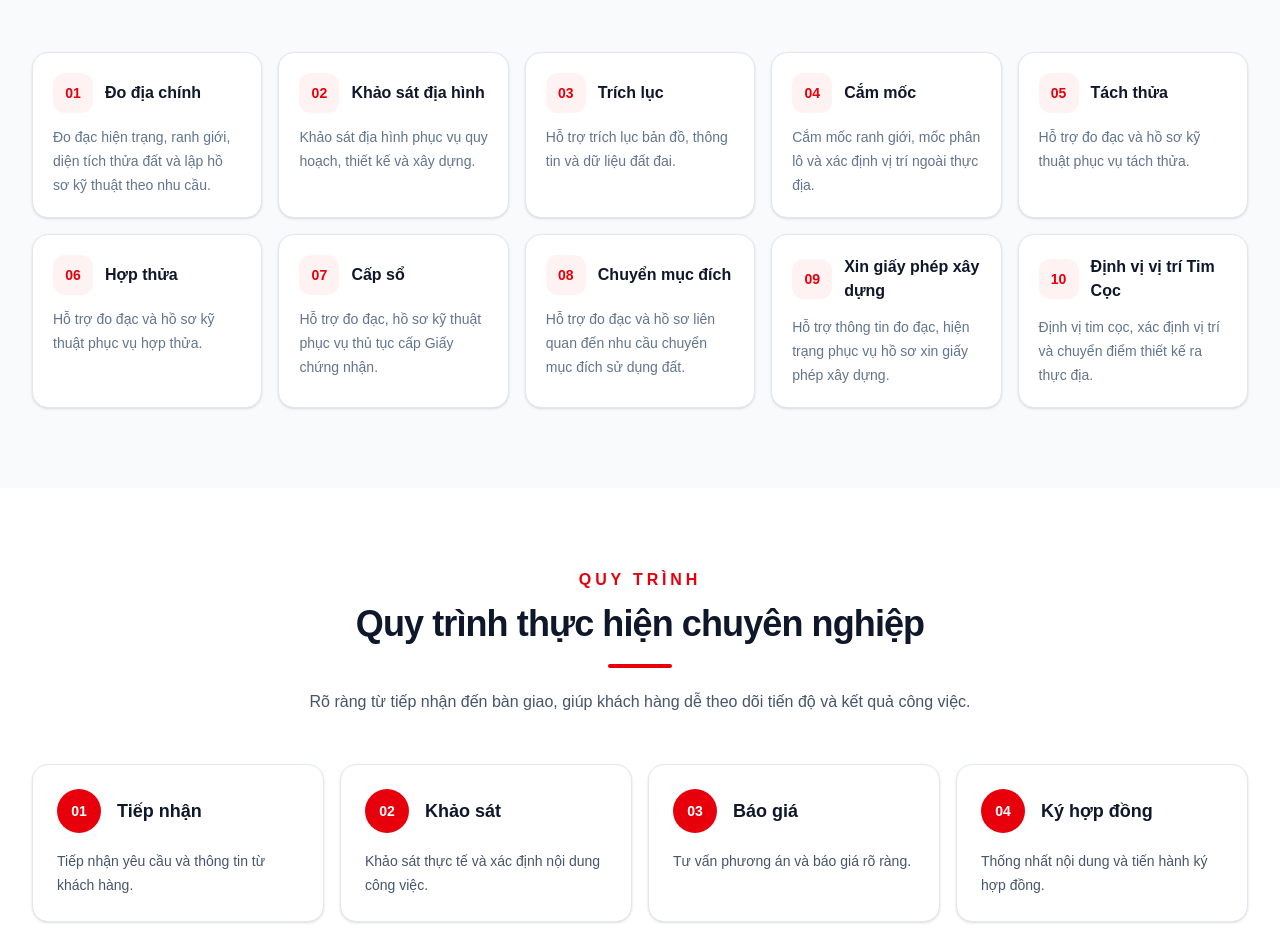
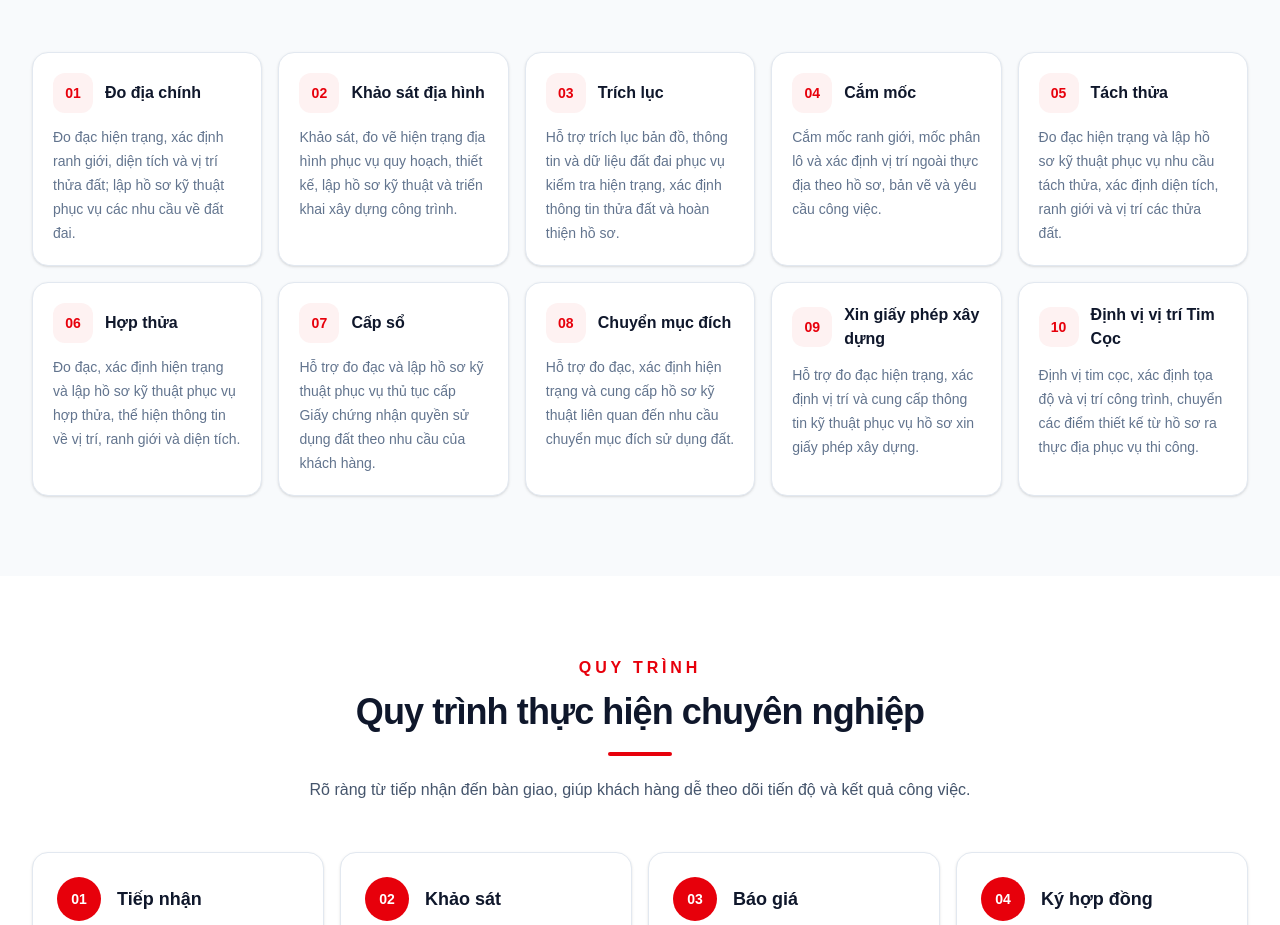
Before and after one commit to Dodacdiatinh/websitediatinhtamquan, a Next.js app: page / in a window 1280 px wide. Shown: the part 1688-2613 px from the top of the page. Built offline with nearby package versions, Linux system fonts and the light colour scheme.

Commit message:
Improve service descriptions and wording

```diff
--- a/app/page.tsx
+++ b/app/page.tsx
@@ -1,14 +1,14 @@
 const services = [
-  { name: "Đo địa chính", description: "Đo đạc hiện trạng, ranh giới, diện tích thửa đất và lập hồ sơ kỹ thuật theo nhu cầu." },
-  { name: "Khảo sát địa hình", description: "Khảo sát địa hình phục vụ quy hoạch, thiết kế và xây dựng." },
-  { name: "Trích lục", description: "Hỗ trợ trích lục bản đồ, thông tin và dữ liệu đất đai." },
-  { name: "Cắm mốc", description: "Cắm mốc ranh giới, mốc phân lô và xác định vị trí ngoài thực địa." },
-  { name: "Tách thửa", description: "Hỗ trợ đo đạc và hồ sơ kỹ thuật phục vụ tách thửa." },
-  { name: "Hợp thửa", description: "Hỗ trợ đo đạc và hồ sơ kỹ thuật phục vụ hợp thửa." },
-  { name: "Cấp sổ", description: "Hỗ trợ đo đạc, hồ sơ kỹ thuật phục vụ thủ tục cấp Giấy chứng nhận." },
-  { name: "Chuyển mục đích", description: "Hỗ trợ đo đạc và hồ sơ liên quan đến nhu cầu chuyển mục đích sử dụng đất." },
-  { name: "Xin giấy phép xây dựng", description: "Hỗ trợ thông tin đo đạc, hiện trạng phục vụ hồ sơ xin giấy phép xây dựng." },
-  { name: "Định vị vị trí Tim Cọc", description: "Định vị tim cọc, xác định vị trí và chuyển điểm thiết kế ra thực địa." },
+  { name: "Đo địa chính", description: "Đo đạc hiện trạng, xác định ranh giới, diện tích và vị trí thửa đất; lập hồ sơ kỹ thuật phục vụ các nhu cầu về đất đai." },
+  { name: "Khảo sát địa hình", description: "Khảo sát, đo vẽ hiện trạng địa hình phục vụ quy hoạch, thiết kế, lập hồ sơ kỹ thuật và triển khai xây dựng công trình." },
+  { name: "Trích lục", description: "Hỗ trợ trích lục bản đồ, thông tin và dữ liệu đất đai phục vụ kiểm tra hiện trạng, xác định thông tin thửa đất và hoàn thiện hồ sơ." },
+  { name: "Cắm mốc", description: "Cắm mốc ranh giới, mốc phân lô và xác định vị trí ngoài thực địa theo hồ sơ, bản vẽ và yêu cầu công việc." },
+  { name: "Tách thửa", description: "Đo đạc hiện trạng và lập hồ sơ kỹ thuật phục vụ nhu cầu tách thửa, xác định diện tích, ranh giới và vị trí các thửa đất." },
+  { name: "Hợp thửa", description: "Đo đạc, xác định hiện trạng và lập hồ sơ kỹ thuật phục vụ hợp thửa, thể hiện thông tin về vị trí, ranh giới và diện tích." },
+  { name: "Cấp sổ", description: "Hỗ trợ đo đạc và lập hồ sơ kỹ thuật phục vụ thủ tục cấp Giấy chứng nhận quyền sử dụng đất theo nhu cầu của khách hàng." },
+  { name: "Chuyển mục đích", description: "Hỗ trợ đo đạc, xác định hiện trạng và cung cấp hồ sơ kỹ thuật liên quan đến nhu cầu chuyển mục đích sử dụng đất." },
+  { name: "Xin giấy phép xây dựng", description: "Hỗ trợ đo đạc hiện trạng, xác định vị trí và cung cấp thông tin kỹ thuật phục vụ hồ sơ xin giấy phép xây dựng." },
+  { name: "Định vị vị trí Tim Cọc", description: "Định vị tim cọc, xác định tọa độ và vị trí công trình, chuyển các điểm thiết kế từ hồ sơ ra thực địa phục vụ thi công." },
 ];
 
 const steps = [
```
